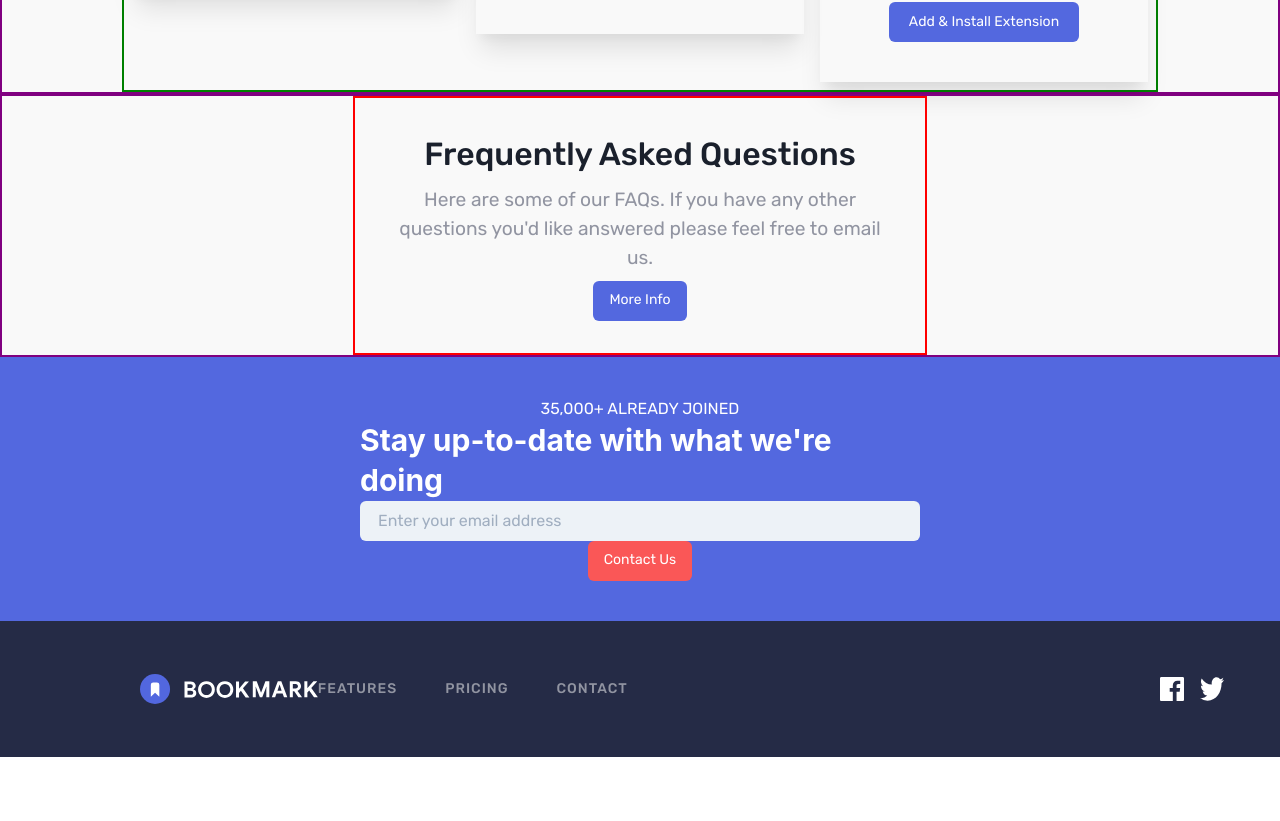
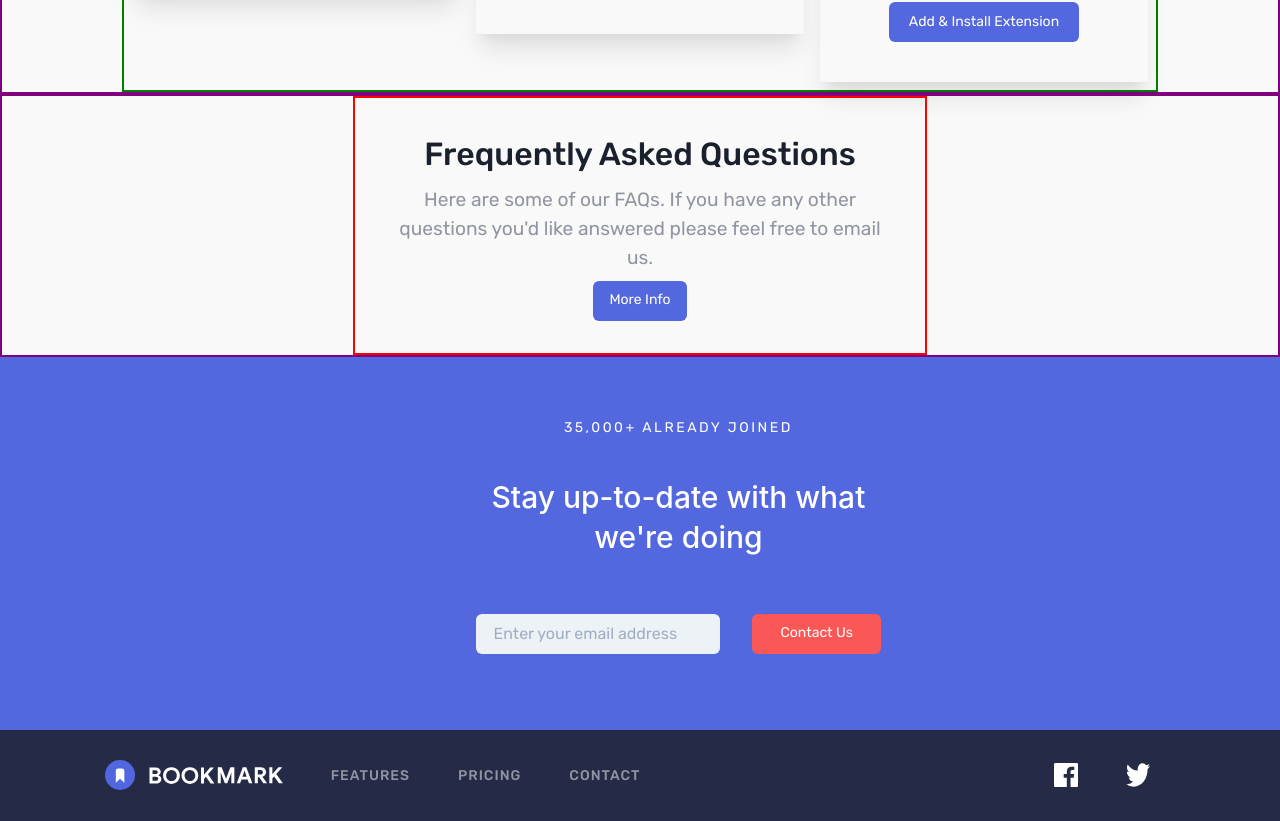
Before and after one commit to ayushy11/Bookmark, a Next.js app: page / in a window 1280 px wide. Shown: the part 1466-2287 px from the top of the page. Before the commit the page ends 2223 px from the top, so only its background shows below. Built offline with nearby package versions, Linux system fonts and the light colour scheme.

Commit message:
style: footer

```diff
--- a/components/Contact/Contact.js
+++ b/components/Contact/Contact.js
@@ -17,17 +17,28 @@ function Contact() {
       <Flex
         // w="60%"
         p="10"
-        w="50%"
+        w="56%"
         ml="20rem"
         alignItems="center"
         justifyContent="center"
         color="white"
         flexDirection="column"
       >
-        <Text textTransform="uppercase">35,000+ already joined</Text>
-        <Heading>Stay up-to-date with what we're doing</Heading>
-        <Input variant="filled" placeholder="Enter your email address" />
-        <Button fontWeight="400">Contact Us</Button>
+        <Text
+          textTransform="uppercase"
+          p="5"
+          letterSpacing="2.5px"
+          fontSize="0.875rem"
+        >
+          35,000+ already joined
+        </Text>
+        <Heading p="5" w="68%" textAlign="center" fontWeight="500">
+          Stay up-to-date with what we're doing
+        </Heading>
+        <Flex p="5" w="75%">
+          <Input variant="filled" placeholder="Enter your email address" m="4"/>
+          <Button m="4" w="50%">Contact Us</Button>
+        </Flex>
       </Flex>
     </Section>
   );
--- a/components/Extension/Card.js
+++ b/components/Extension/Card.js
@@ -29,7 +29,7 @@ function Card({ logo, title, version, position }) {
         {version}
       </Text>
       <Image src="images/bg-dots.svg" p="1" />
-      <Button variant="secondary" fontWeight="400" p="5" m="5">
+      <Button variant="secondary" p="5" m="5">
         Add & Install Extension
       </Button>
     </Flex>
--- a/components/Footer/Footer.js
+++ b/components/Footer/Footer.js
@@ -11,7 +11,7 @@ import {
 
 function Footer() {
   return (
-    <Flex w="100%" p="3rem" bg="darkBlue" justifyContent="space-between">
+    <Flex w="100%" p="1.6rem" bg="darkBlue" justifyContent="space-between">
       <Flex
         w="50%"
         justifyContent="center"
@@ -21,7 +21,7 @@ function Footer() {
         fontSize="0.875rem"
         letterSpacing="1px"
       >
-        <Image src="/images/logo-bookmark-white.svg" pl="8rem" h="1.875rem" />
+        <Image src="/images/logo-bookmark-white.svg" pl="8rem" pr="3rem" h="1.875rem" />
         <a>
           <Text pr="3rem">FEATURES</Text>
         </a>
@@ -33,8 +33,8 @@ function Footer() {
         </a>
       </Flex>
       <Flex>
-        <Image src="images/icon-facebook.svg" boxSize="10" p="2" />
-        <Image src="images/icon-twitter.svg" boxSize="10" p="2" />
+        <Image src="images/icon-facebook.svg" boxSize="10" p="2" mr="2rem" />
+        <Image src="images/icon-twitter.svg" boxSize="10" p="2" mr="6rem" />
       </Flex>
     </Flex>
   );
--- a/components/Hero/Hero.js
+++ b/components/Hero/Hero.js
@@ -126,7 +126,6 @@ function Hero() {
               variant="secondary"
               display="block"
               boxShadow="lg"
-              fontWeight="400"
             >
               get it on chrome
             </Button>
@@ -135,7 +134,6 @@ function Hero() {
               display="block"
               ml="1.3rem"
               boxShadow="lg"
-              fontWeight="400"
             >
               get it on firefox
             </Button>
--- a/components/Info/Info.js
+++ b/components/Info/Info.js
@@ -54,7 +54,7 @@ function Info() {
             like answered please feel free to email us.
           </Text>
 
-          <Button variant="secondary" fontWeight="400">
+          <Button variant="secondary">
             More Info
           </Button>
         </Flex>
--- a/components/Navbar/Navbar.js
+++ b/components/Navbar/Navbar.js
@@ -25,7 +25,7 @@ function Navbar() {
         <a>
           <Text pr="3rem">CONTACT</Text>
         </a>
-        <Button w="16%" letterSpacing="1.5px" boxShadow="lg" fontWeight="400">
+        <Button w="16%" letterSpacing="1.5px" boxShadow="lg">
           LOGIN
         </Button>
       </Flex>
--- a/lib/theme/Button.js
+++ b/lib/theme/Button.js
@@ -1,6 +1,7 @@
 export const Button = {
   baseStyle: {
     borderRadius: "6px",
+    fontWeight: "400",
     // boxShadow: "none !important",
     color: "white",
     border: "none",
@@ -27,7 +28,7 @@ export const Button = {
       "&:hover": {
         background: "white",
         border: "2px solid red",
-        color:"red",
+        color: "red",
       },
     },
     secondary: {
@@ -37,7 +38,7 @@ export const Button = {
       "&:hover": {
         background: "white",
         border: "2px solid hsl(231, 69%, 60%)",
-        color:"primary",
+        color: "primary",
       },
     },
     whiteTab: {
```
